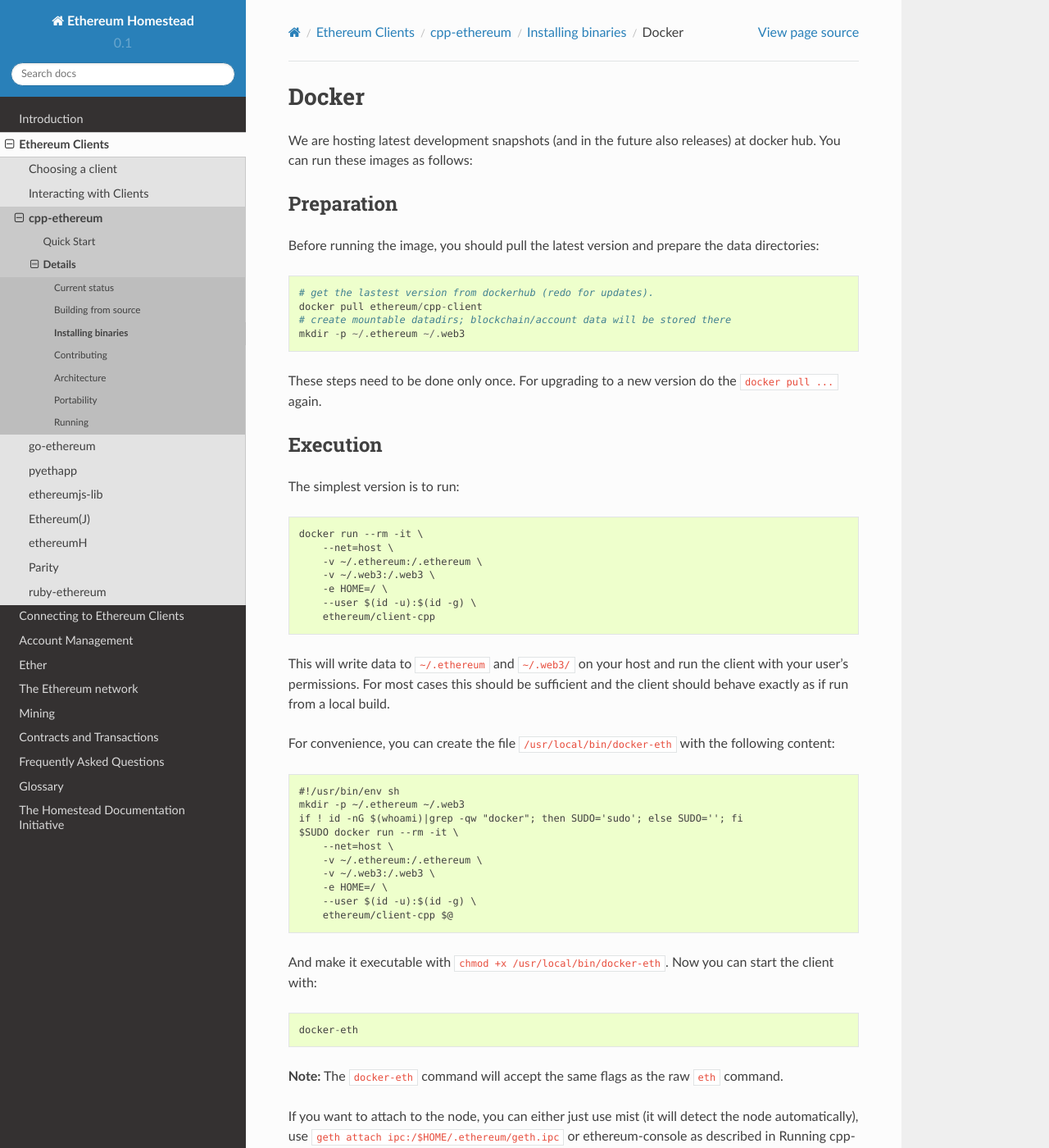
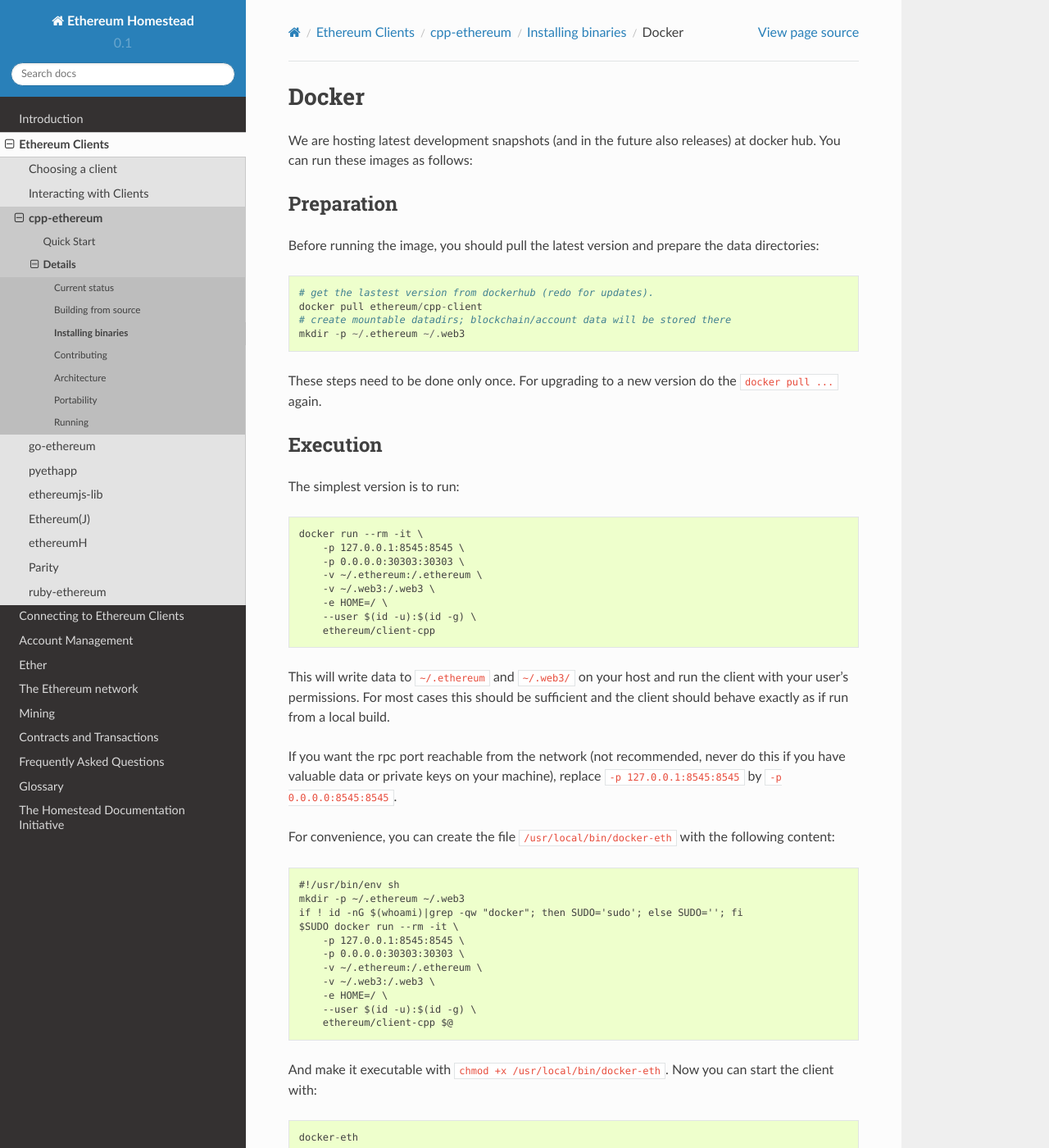
Before and after one commit to ethereum/homestead-guide, a Sphinx documentation site: the page built from source/ethereum-clients/cpp-ethereum/installing-binaries/docker.rst, in a window 1280 px wide and 1400 px high. Shown: the whole window at 82% size. Built offline with Sphinx 7.4.7 and the Read the Docs theme 2.0.0, drawn with Linux system fonts in a browser that asks for light colours.

Commit message:
Remove default ``--net=host``

```diff
--- a/source/ethereum-clients/cpp-ethereum/installing-binaries/docker.rst
+++ b/source/ethereum-clients/cpp-ethereum/installing-binaries/docker.rst
@@ -22,7 +22,8 @@
 The simplest version is to run::
 
     docker run --rm -it \
-        --net=host \
+        -p 127.0.0.1:8545:8545 \
+        -p 0.0.0.0:30303:30303 \
         -v ~/.ethereum:/.ethereum \
         -v ~/.web3:/.web3 \
         -e HOME=/ \
@@ -33,6 +34,10 @@
 the client with your user's permissions.  For most cases this should be
 sufficient and the client should behave exactly as if run from a local build.
 
+If you want the rpc port reachable from the network (not recommended, never do this
+if you have valuable data or private keys on your machine), replace
+``-p 127.0.0.1:8545:8545`` by ``-p 0.0.0.0:8545:8545``.
+
 For convenience, you can create the file ``/usr/local/bin/docker-eth`` with the
 following content::
 
@@ -40,7 +45,8 @@
     mkdir -p ~/.ethereum ~/.web3
     if ! id -nG $(whoami)|grep -qw "docker"; then SUDO='sudo'; else SUDO=''; fi
     $SUDO docker run --rm -it \
-        --net=host \
+        -p 127.0.0.1:8545:8545 \
+        -p 0.0.0.0:30303:30303 \
         -v ~/.ethereum:/.ethereum \
         -v ~/.web3:/.web3 \
         -e HOME=/ \
```
